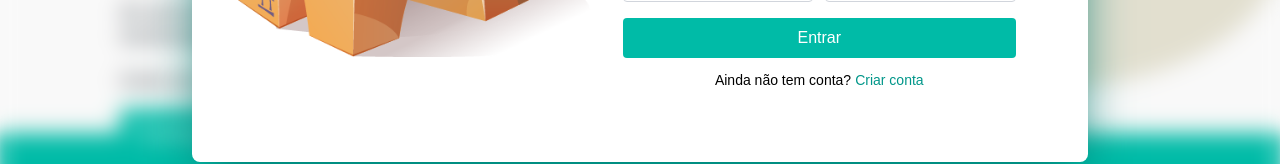
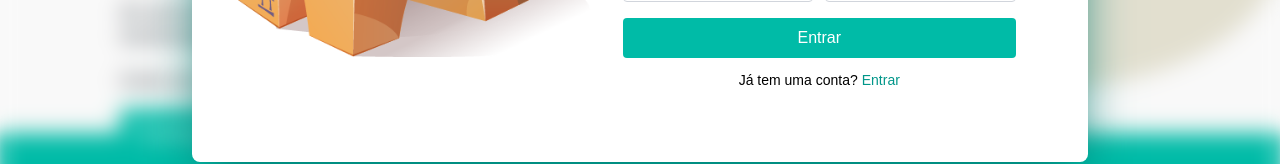
Before and after one commit to AnaVolkmannn/controledeestoque, a Next.js app: page /login in a window 1280 px wide. Both pictures are taken after a click on the button "Criar conta". Shown: the part 481-645 px from the top of the page. Built offline with nearby package versions, Linux system fonts and the light colour scheme; a web font is replaced by a local one.

Commit message:
Update criarconta.tsx

```diff
--- a/src/components/criarconta.tsx
+++ b/src/components/criarconta.tsx
@@ -115,12 +115,12 @@ export default function CriarConta({ onClose }: CriarContaProps) {
 
             {/* Link para criar conta */}
             <div className="flex justify-center pt-3 text-sm pb-10 pr-10">
-              <p className="pr-1">Ainda não tem conta?</p>
+              <p className="pr-1">Já tem uma conta?</p>
               <button
                 onClick={() => setMostrarEntrar(true)}
                 className="text-teal-600 no-underline hover:underline"
               >
-                Criar conta
+                Entrar
               </button>
             </div>
           </div>
```
